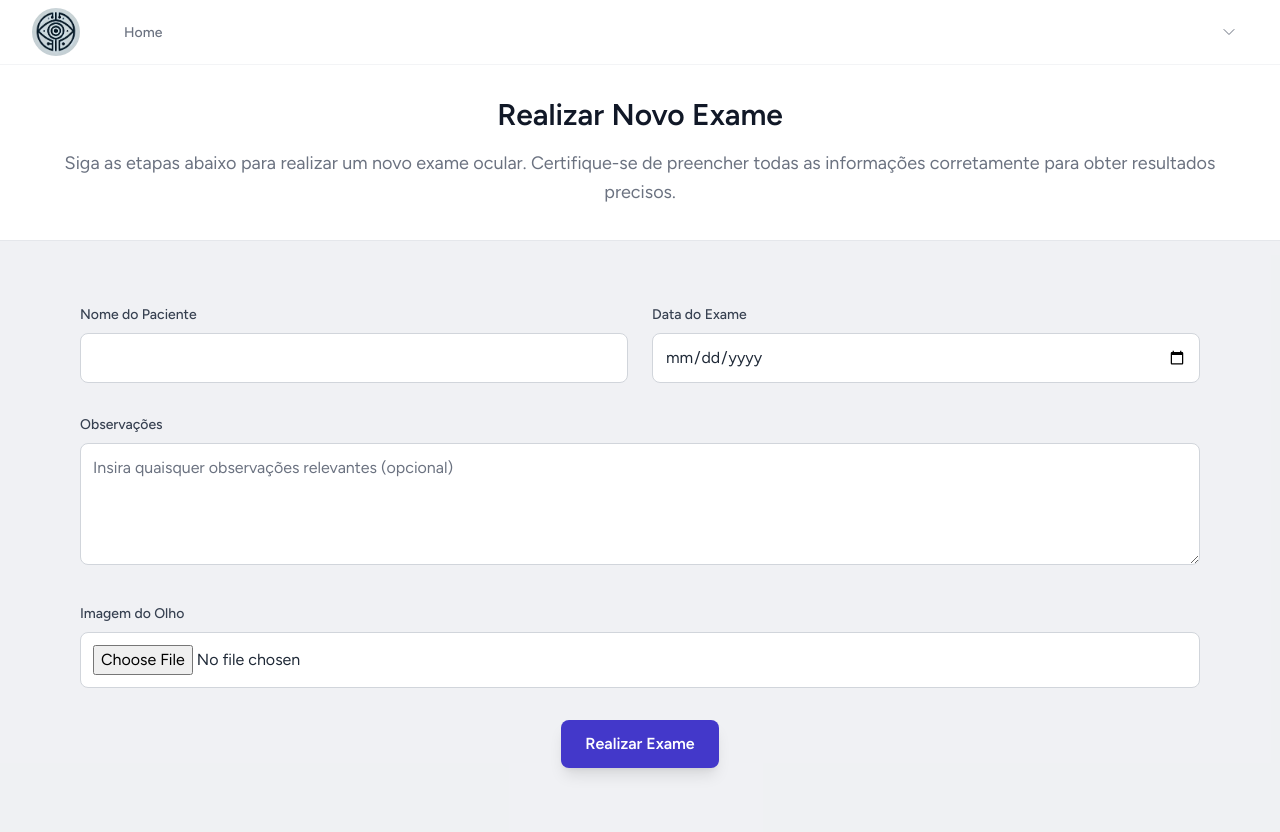
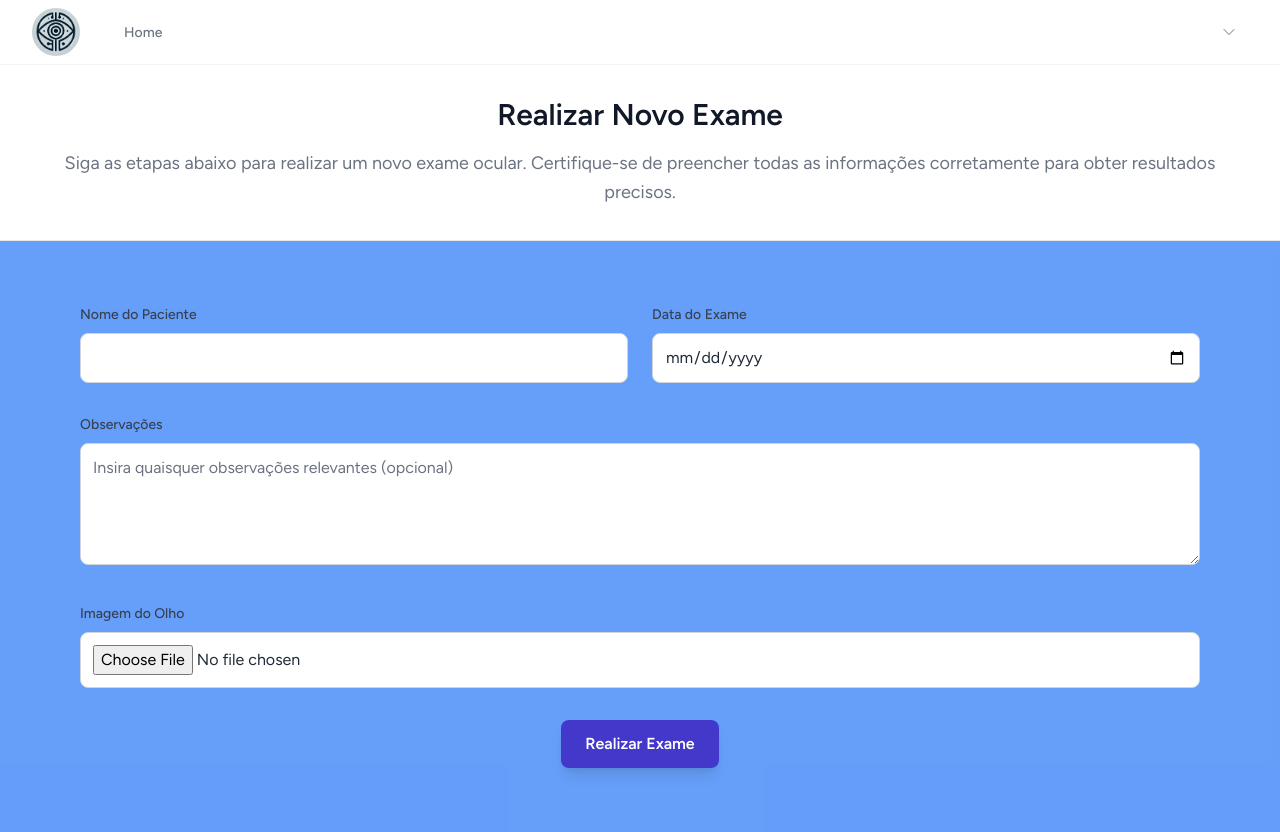
Before and after one commit to heitor2003/SysEyeID, a Laravel app: page /new-exam in a window 1280 px wide. Run offline with Laravel 12, Linux system fonts and the light colour scheme; data that the repository does not hold is empty; style sheets or scripts are compiled from the project's sources; parts of the project's set-up code (start-up, migrations or seed data) failed here and were passed over; some libraries are stand-ins or nearby versions.

Commit message:
:lipstick: style: tentativa de alterar a cor do projeto

```diff
--- a/resources/css/app.css
+++ b/resources/css/app.css
@@ -2,6 +2,11 @@
 @tailwind components;
 @tailwind utilities;
 
+html, body {
+    background-color: #3a86ff;
+    color: #061722;
+}
+
 [x-cloak] {
     display: none;
 }
--- a/resources/views/layouts/app.blade.php
+++ b/resources/views/layouts/app.blade.php
@@ -1,11 +1,11 @@
 <!DOCTYPE html>
 <html lang="{{ str_replace('_', '-', app()->getLocale()) }}">
     <head>
-        <meta charset="utf-8">
-        <meta name="viewport" content="width=device-width, initial-scale=1">
+        <meta charset="UTF-8">
+        <meta name="viewport" content="width=device-width, initial-scale=1.0">
         <meta name="csrf-token" content="{{ csrf_token() }}">
 
-        <title>SYSEYEID</title>
+        <title>Sys Eye ID</title>
 
         <!-- Fonts -->
         <link rel="preconnect" href="https://fonts.bunny.net">
@@ -16,17 +16,18 @@
 
         <!-- Styles -->
         @livewireStyles
+        <link rel="stylesheet" href="{{ mix('resources\css\app.css') }}">
     </head>
-    <body class="font-sans antialiased">
+    <body class="bg-light-background text-light-text">
         <x-banner />
 
-        <div class="min-h-screen bg-gray-100 dark:bg-gray-900">
+        <div class="bg-light-background text-light-text">
             @livewire('navigation-menu')
 
             <!-- Page Heading -->
             @if (isset($header))
-                <header class="bg-white">
-                    <div class="max-w-7xl mx-auto py-6 px-4 sm:px-6 lg:px-8">
+                <header class="bg-light-background text-light-text">
+                    <div class="bg-light-background text-light-text">
                         {{ $header }}
                     </div>
                 </header>
--- a/resources/views/layouts/guest.blade.php
+++ b/resources/views/layouts/guest.blade.php
@@ -5,7 +5,7 @@
         <meta name="viewport" content="width=device-width, initial-scale=1">
         <meta name="csrf-token" content="{{ csrf_token() }}">
 
-        <title>SYSEYEID</title>
+        <title>Sys Eye ID</title>
 
         <!-- Fonts -->
         <link rel="preconnect" href="https://fonts.bunny.net">
@@ -18,7 +18,7 @@
         @livewireStyles
     </head>
     <body>
-        <div class="font-sans text-gray-900 dark:text-gray-100 antialiased">
+        <div class="bg-light-background text-light-text">
             {{ $slot }}
         </div>
 
--- a/tailwind.config.js
+++ b/tailwind.config.js
@@ -11,6 +11,8 @@
         './resources/views/**/*.blade.php',
     ],
 
+    darkMode: false,
+
     theme: {
         extend: {
             fontFamily: {
@@ -18,13 +20,15 @@
             },
             colors: {
                 'navy-blue': '#0A2239',
-                'teal-Blue':'#1F5D83',
-                'aqua-green':'#6AB8A5',
+                'teal-Blue': '#1F5D83',
+                'aqua-green': '#6AB8A5',
                 'light-sky-blue': '#A6E1FA',
                 'light-gray': '#E0E0E0',
+
+                'light-background': '#3a86ff',
+                'light-text': '#061722'
             }
         },
-
     },
 
     plugins: [forms, typography],
```
Also changed, not shown: package.json (+5 -4 lines), package-lock.json.
